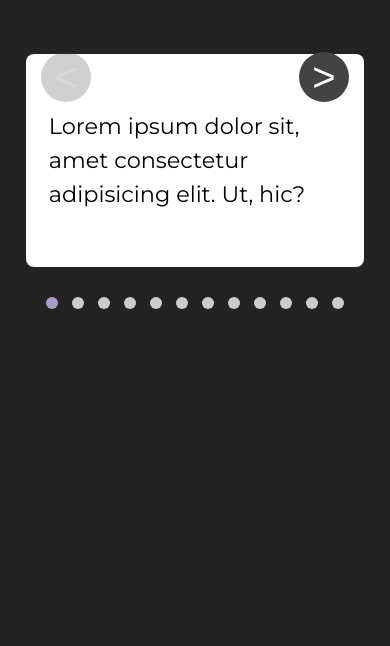
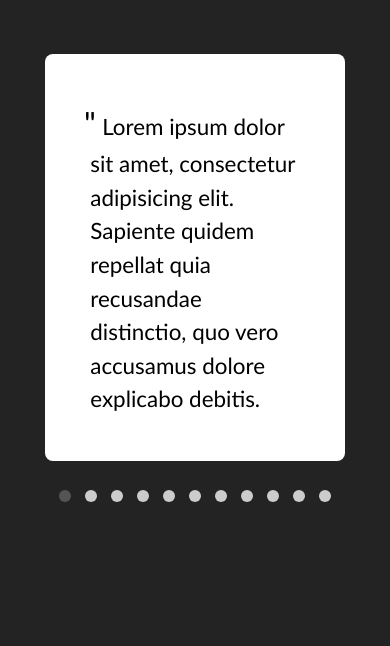
Before and after one commit to ieeessitvit/ProblemStatements, a plain HTML site: page index.html in a window 390 px wide. Shown: the part 198-844 px from the top of the page. Drawn offline with Linux system fonts and the light colour scheme; a web font is replaced by a local one.

Commit message:
made responsive

```diff
--- a/glider.min.css
+++ b/glider.min.css
@@ -115,9 +115,13 @@
   background: #ddd;
 }
 .glider-dot.active {
-  background: #a89cc8;
+  background: #545454;
 }
 @media (max-width: 36em) {
+  .glider-next,
+  .glider-prev {
+    display: none;
+  }
   .glider::-webkit-scrollbar {
     opacity: 1;
     -webkit-appearance: none;
--- a/index.html
+++ b/index.html
@@ -19,62 +19,57 @@
 
       <div class="card">
         <div class="hole"></div>
-        <p class="problem">Lorem ipsum dolor sit, amet consectetur adipisicing elit. Ut, hic?</p>
+        <p class="problem">Lorem ipsum dolor sit amet, consectetur adipisicing elit. Sapiente quidem repellat quia recusandae distinctio, quo vero accusamus dolore explicabo debitis.</p>
       </div>
 
       <div class="card">
         <div class="hole"></div>
-        <p class="problem">Lorem ipsum dolor sit amet, consectetur adipisicing elit. Incidunt, officia? Commodi, eveniet.</p>
+        <p class="problem">Lorem ipsum dolor sit amet, consectetur adipisicing elit. Sapiente quidem repellat.</p>
       </div>
 
       <div class="card">
         <div class="hole"></div>
-        <p class="problem">Lorem ipsum dolor sit, amet consectetur adipisicing elit. Ut, hic?</p>
+        <p class="problem">Lorem ipsum dolor sit amet, consectetur adipisicing elit. Sapiente quidem repellat quia recusandae distinctio, explicabo debitis.</p>
       </div>
 
       <div class="card">
         <div class="hole"></div>
-        <p class="problem">Lorem ipsum dolor sit amet, consectetur adipisicing elit. Incidunt, officia? Commodi, eveniet.</p>
+        <p class="problem">Lorem ipsum dolor sit amet vero accusamus dolore explicabo debitis.</p>
       </div>
 
       <div class="card">
         <div class="hole"></div>
-        <p class="problem">Lorem ipsum dolor sit, amet consectetur adipisicing elit. Ut, hic?</p>
+        <p class="problem">Lorem ipsum dolor sit amet, consectetur adipisicing elit. Sapiente quidem repellat quia recusandae distinctio, quo vero accusamus dolore explicabo debitis.</p>
       </div>
 
       <div class="card">
         <div class="hole"></div>
-        <p class="problem">Lorem ipsum dolor sit amet, consectetur adipisicing elit. Incidunt, officia? Commodi, eveniet.</p>
+        <p class="problem">Lorem ipsum dolor sit amet, consectetur adipisicing elit. Sapiente quidem repellat quia recusandae distinctio, quo vero accusamus dolore explicabo debitis.</p>
       </div>
 
       <div class="card">
         <div class="hole"></div>
-        <p class="problem">Lorem ipsum dolor sit, amet consectetur adipisicing elit. Ut, hic?</p>
+        <p class="problem">Lorem ipsum dolor sit amet, consectetur adipisicing elit. Sapiente quidem repellat quia recusandae distinctio, quo vero accusamus dolore explicabo debitis.</p>
       </div>
 
       <div class="card">
         <div class="hole"></div>
-        <p class="problem">Lorem ipsum dolor sit amet, consectetur adipisicing elit. Incidunt, officia? Commodi, eveniet.</p>
+        <p class="problem">Lorem ipsum dolor sit amet, consectetur adipisicing elit. Sapiente quidem repellat quia recusandae distinctio, quo vero accusamus dolore explicabo debitis.</p>
       </div>
 
       <div class="card">
         <div class="hole"></div>
-        <p class="problem">Lorem ipsum dolor sit, amet consectetur adipisicing elit. Ut, hic?</p>
+        <p class="problem">Lorem ipsum dolor sit amet, consectetur adipisicing elit. Sapiente quidem repellat quia recusandae distinctio, quo vero accusamus dolore explicabo debitis.</p>
       </div>
 
       <div class="card">
         <div class="hole"></div>
-        <p class="problem">Lorem ipsum dolor sit amet, consectetur adipisicing elit. Incidunt, officia? Commodi, eveniet.</p>
+        <p class="problem">Lorem ipsum dolor sit amet, consectetur adipisicing elit. Sapiente quidem repellat quia recusandae distinctio, quo vero accusamus dolore explicabo debitis.</p>
       </div>
 
       <div class="card">
         <div class="hole"></div>
-        <p class="problem">Lorem ipsum dolor sit, amet consectetur adipisicing elit. Ut, hic?</p>
-      </div>
-
-      <div class="card">
-        <div class="hole"></div>
-        <p class="problem">This is last one amet, consectetur adipisicing elit. Incidunt, officia? Commodi, eveniet.</p>
+        <p class="problem">Lorem ipsum dolor sit amet, consectetur adipisicing elit. Sapiente quidem repellat quia recusandae distinctio, quo vero accusamus dolore explicabo debitis.</p>
       </div>
 
     </div>
--- a/scripts.js
+++ b/scripts.js
@@ -4,6 +4,7 @@ new Glider(document.querySelector('.glider'), {
   slidesToScroll: 1,
   scrollLock: true,
   draggable: true,
+  duration: 0.5,
   dots: '#dots',
   arrows: {
     prev: '.glider-prev',
@@ -12,22 +13,22 @@ new Glider(document.querySelector('.glider'), {
   responsive: [
     {
       // screens greater than >= 775px
-      breakpoint: 775,
+      breakpoint: 1080,
       settings: {
         // Set to `auto` and provide item width to adjust to viewport
-        slidesToShow: 'auto',
+        slidesToShow: 3,
         slidesToScroll: 'auto',
-        itemWidth: 150,
-        duration: 0.25
+        duration: 0.5
       }
-    },{
-      // screens greater than >= 1024px
-      breakpoint: 1024,
+    },
+    {
+      // screens greater than >= 775px
+      breakpoint: 720,
       settings: {
+        // Set to `auto` and provide item width to adjust to viewport
         slidesToShow: 2,
-        slidesToScroll: 1,
-        itemWidth: 150,
-        duration: 0.25
+        slidesToScroll: 'auto',
+        duration: 0.5
       }
     }
   ]
--- a/style.css
+++ b/style.css
@@ -1,4 +1,4 @@
-@import url("https://fonts.googleapis.com/css2?family=Cinzel:wght@500&family=Montserrat&display=swap");
+@import url("https://fonts.googleapis.com/css2?family=Cinzel:wght@500&family=Playfair+Display:ital@1&display=swap");
 
 * {
   margin: 0;
@@ -21,15 +21,21 @@ body {
   font-family: Cinzel, "Courier New", Courier, monospace;
 }
 
+.glider-contain {
+  width: 90% !important;
+  display: flex;
+  flex: 0 90%;
+  flex-wrap: wrap;
+  justify-content: space-evenly;
+}
+
 .card {
   background-color: rgb(255, 255, 255);
-  height: 60%;
-  width: 60vw;
   margin: 1em;
-  padding: 1em;
+  padding: 2em;
   font-size: 1.4rem;
   line-height: 1.5;
-  font-family: Montserrat, "Trebuchet MS", "Lucida Sans Unicode",
+  font-family: Playfair Display, "Trebuchet MS", "Lucida Sans Unicode",
     "Lucida Grande", "Lucida Sans", Arial, sans-serif;
   font-weight: 400;
   border-radius: 8px;
@@ -43,4 +49,17 @@ body {
   color: white;
   border-radius: 50%;
   padding: 5px;
+  top: 90%;
 }
+
+.problem::before {
+  content: '"';
+  margin: 0 0.2em 0 -0.2em;
+  font-size: 2rem;
+}
+
+@media (max-width: 720px) {
+  .btn {
+    display: hidden imp !important;
+  }
+}
```
